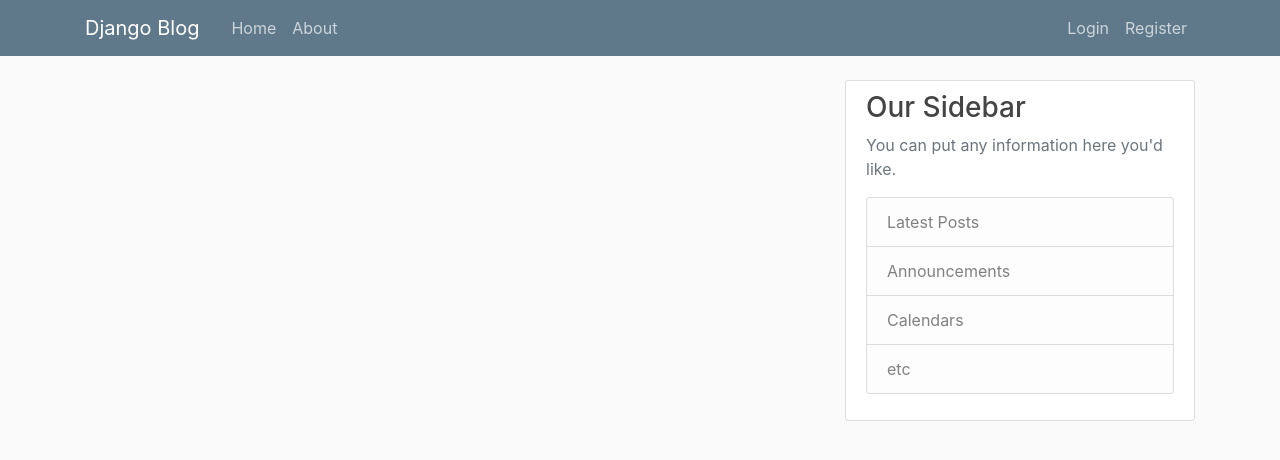
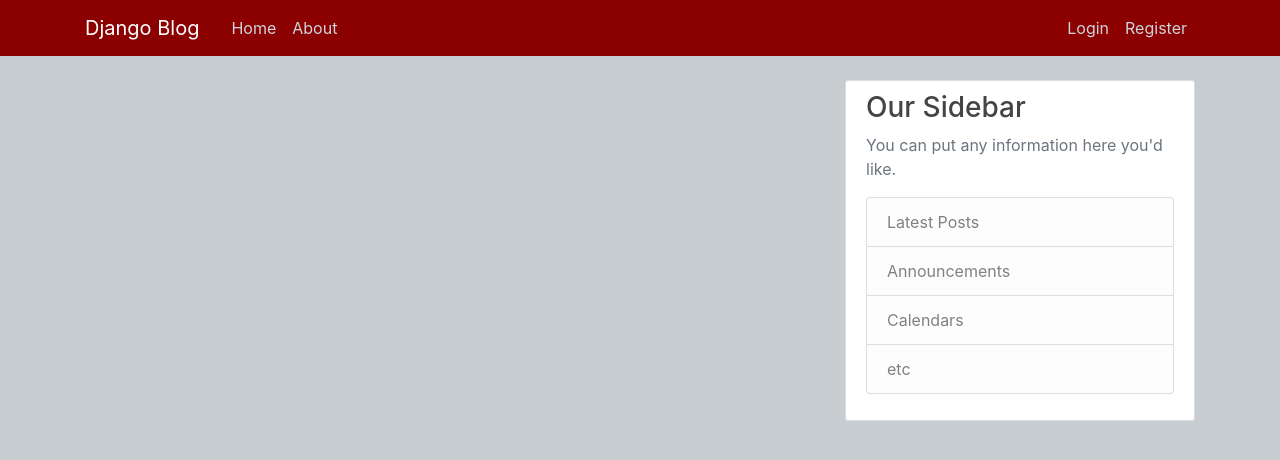
Before and after one commit to BorislavaSh/Blog_Web_App, a Django app: template templates/blog/home.html in a window 1280 px wide. Shown: the top 460 px of the page. Run offline with Django 3.2, Linux system fonts and the light colour scheme; the template is opened without the code that fills it, so the values that code supplies are empty; some libraries are stand-ins or nearby versions.

Commit message:
Changed styling

```diff
--- a/static/main.css
+++ b/static/main.css
@@ -1,5 +1,5 @@
 body {
-  background: #fafafa;
+  background: #c7ccd1;
   color: #333333;
   margin-top: 5rem;
 }
@@ -13,7 +13,7 @@ ul {
 }
 
 .bg-steel {
-  background-color: #5f788a;
+  background-color: darkred;
 }
 
 .site-header .navbar-nav .nav-link {
@@ -38,6 +38,7 @@ ul {
 
 .article-title {
   color: #444444;
+  font-size: large;
 }
 
 a.article-title:hover {
```
